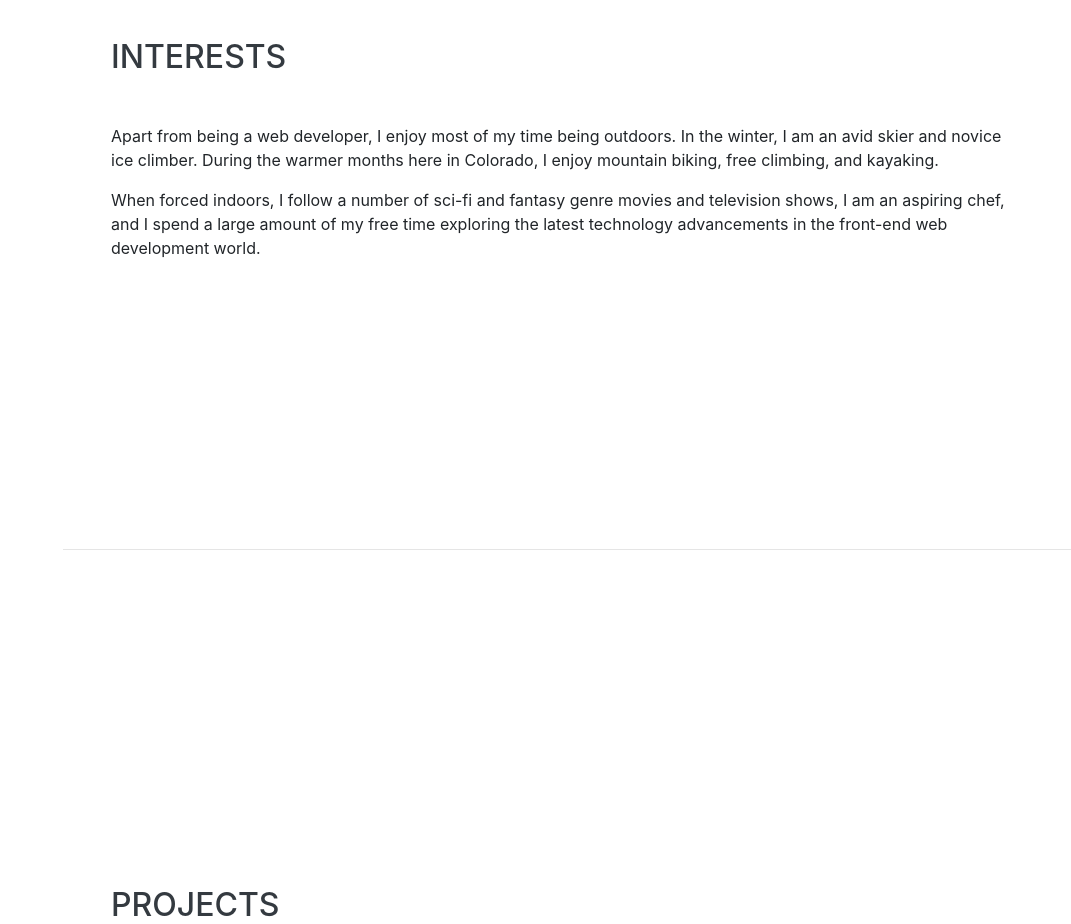
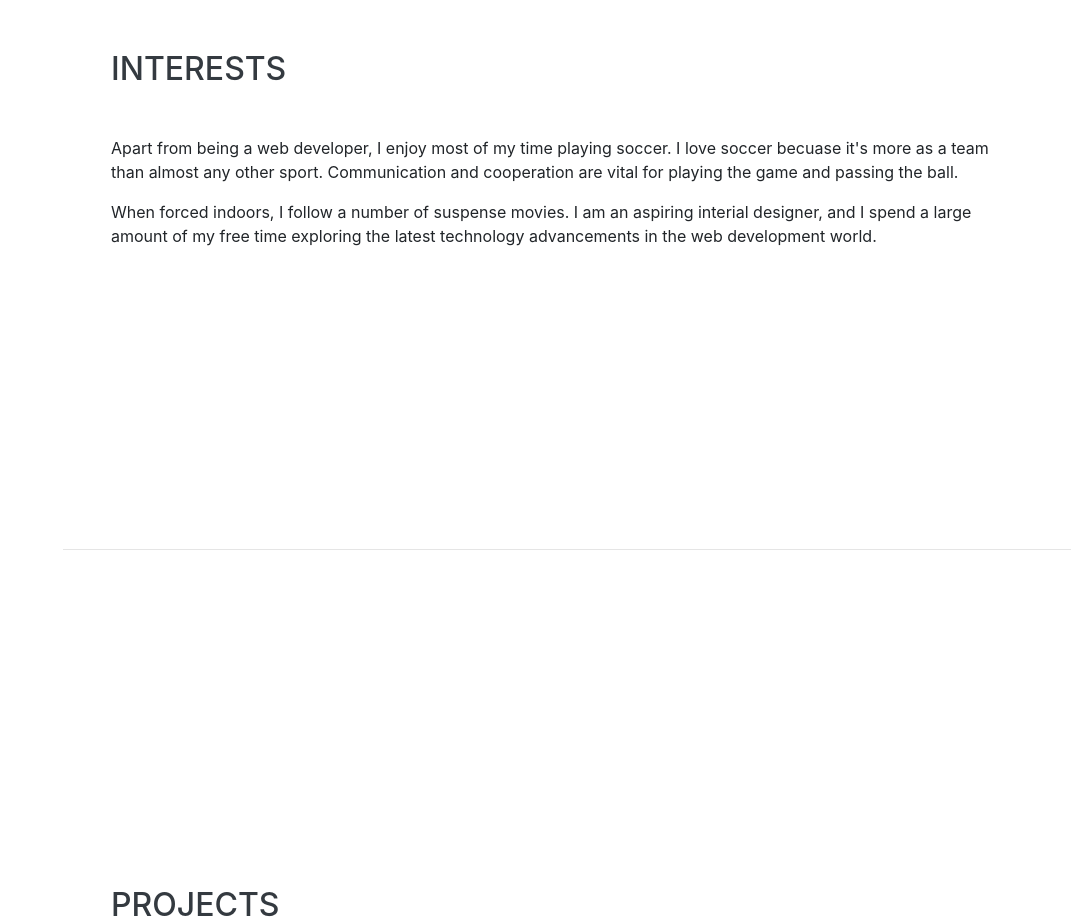
Before and after one commit to CocoLi7777/personal-website-v2, a website with bundled scripts: page index.html in a window 1280 px wide. Shown: the part 3680-4604 px from the top of the page, without its empty margins (209-1280 px from the left). Built offline with nearby package versions, Linux system fonts and the light colour scheme; a web font is replaced by a local one.

Commit message:
change interests

```diff
--- a/index.html
+++ b/index.html
@@ -307,16 +307,14 @@
         <div class="w-100">
           <h2 class="mb-5">Interests</h2>
           <p>
-            Apart from being a web developer, I enjoy most of my time being
-            outdoors. In the winter, I am an avid skier and novice ice climber.
-            During the warmer months here in Colorado, I enjoy mountain biking,
-            free climbing, and kayaking.
+            Apart from being a web developer, I enjoy most of my time playing soccer. I love soccer becuase it's more as a team than almost any other sport.
+            Communication and cooperation are vital for playing the game and passing the ball.
           </p>
           <p class="mb-0">
-            When forced indoors, I follow a number of sci-fi and fantasy genre
-            movies and television shows, I am an aspiring chef, and I spend a
+            When forced indoors, I follow a number of suspense
+            movies. I am an aspiring interial designer, and I spend a
             large amount of my free time exploring the latest technology
-            advancements in the front-end web development world.
+            advancements in the web development world.
           </p>
         </div>
       </section>
```
